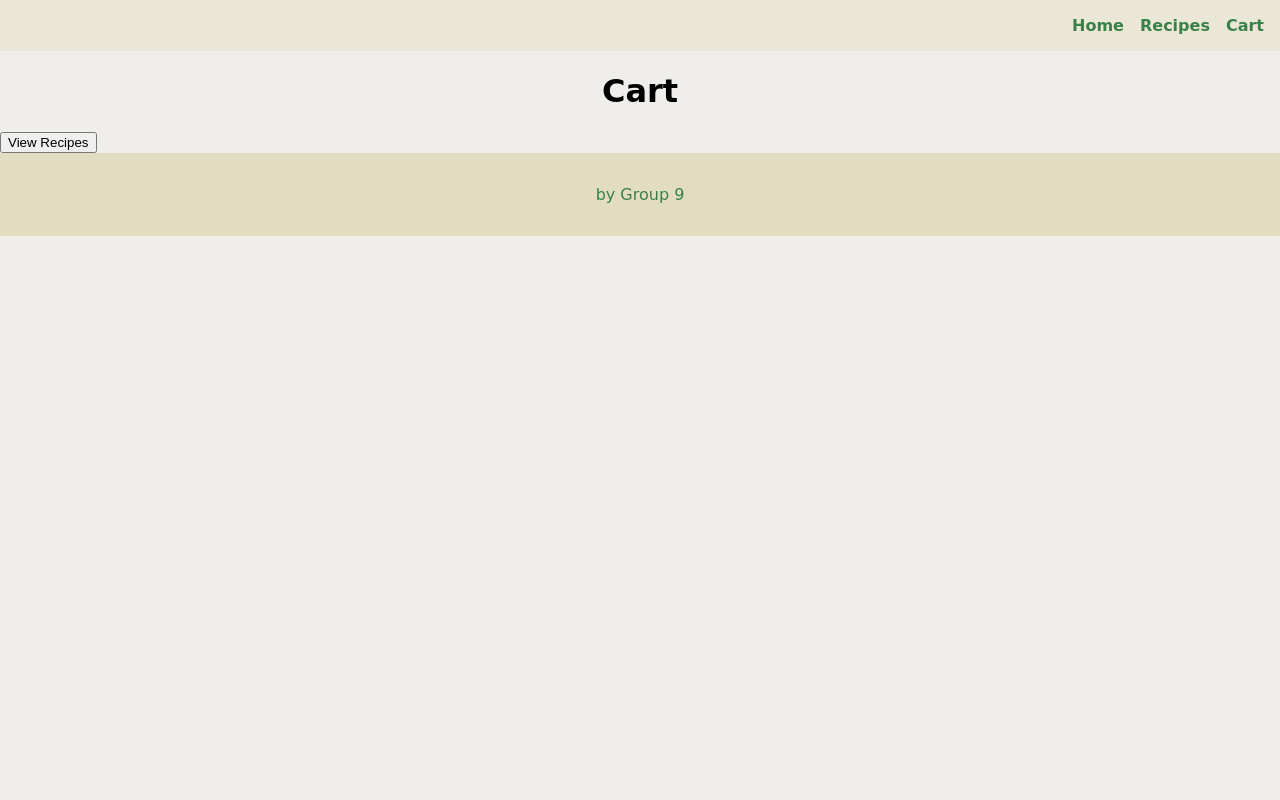
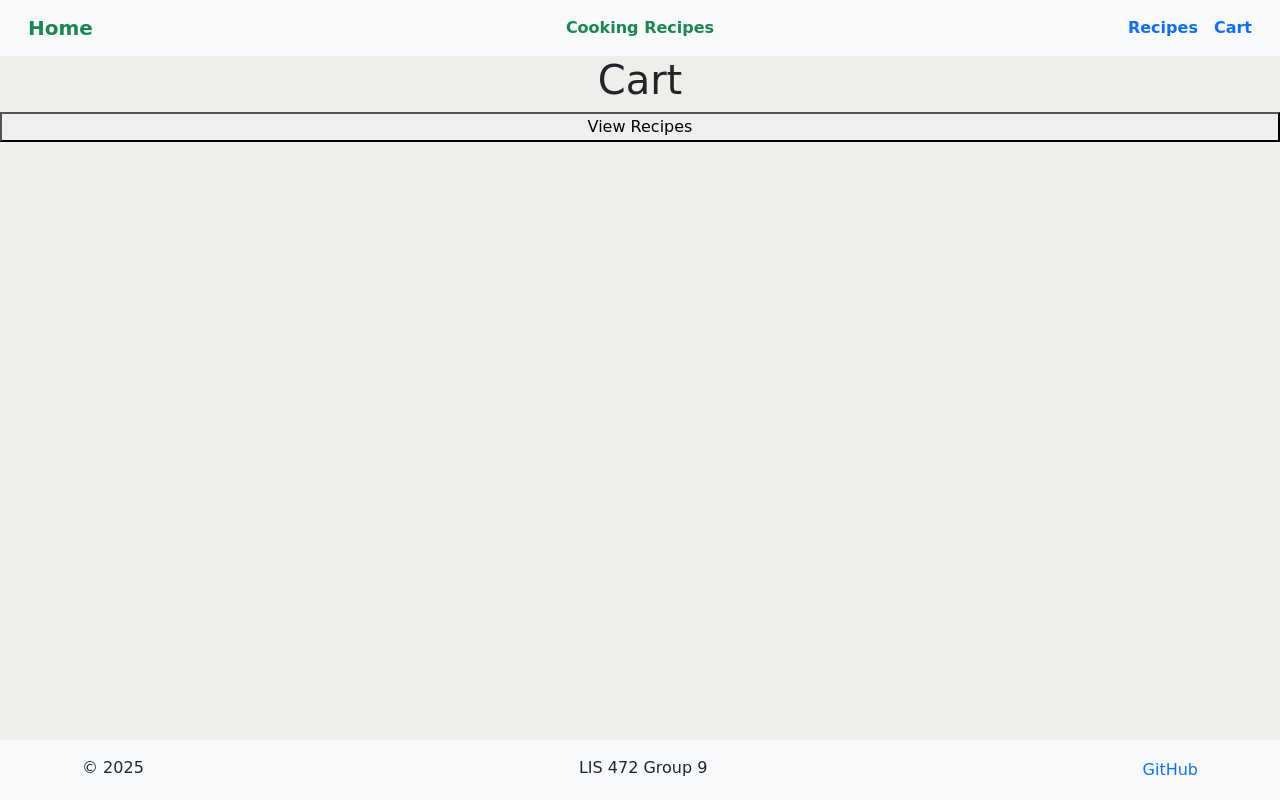
Before and after one commit to CS272-F25/p9, a plain HTML site: page cart.html in a window 1280 px wide. Drawn offline with nearby package versions, Linux system fonts and the light colour scheme.

Commit message:
Finished Editable Prototype Of Header & Footer

```diff
--- a/cart.html
+++ b/cart.html
@@ -3,26 +3,40 @@
 <head>
     <meta charset="UTF-8">
     <meta name="viewport" content="width=device-width, initial-scale=1.0">
-    <title>Cooking</title>
+    <title>Cooking | Cart</title>
+    <link href="https://cdn.jsdelivr.net/npm/bootstrap@5.3.8/dist/css/bootstrap.min.css" rel="stylesheet" integrity="sha384-sRIl4kxILFvY47J16cr9ZwB07vP4J8+LH7qKQnuqkuIAvNWLzeN8tE5YBujZqJLB" crossorigin="anonymous">
+    <script src="https://cdn.jsdelivr.net/npm/bootstrap@5.3.8/dist/js/bootstrap.bundle.min.js" integrity="sha384-FKyoEForCGlyvwx9Hj09JcYn3nv7wiPVlz7YYwJrWVcXK/BmnVDxM+D2scQbITxI" crossorigin="anonymous"></script>
     <link href="styles.css" rel="stylesheet"/>
     <script src="app.js"></script>
 </head>
 <body>
-    <div class="topnav">
-        <div class="topnav-right">
-            <ul>
-                <li><a href="index.html">Home</a></li>
-                <li><a href="recipe.html">Recipes</a></li>
-                <li><a href="cart.html">Cart</a></li>
-            </ul>
-        </div>
-    </div>
-    <h1> Cart </h1>
+    <header class="bg-light">
+        <nav class="navbar px-3 bg-transparent">
+            <section class="container-fluid d-flex align-items-center">
+
+                <a class="navbar-brand fw-bold text-success nav-section" href="index.html">Home</a>
+
+                <p class="navbar-text fw-bold m-0 text-success text-center nav-section me-3">Cooking Recipes</p>
+
+                <ul class="navbar-nav d-flex flex-row justify-content-end gap-3 nav-section">
+                    <li class="nav-item"><a class="nav-link fw-bold text-primary" href="recipe.html">Recipes</a></li>
+                    <li class="nav-item"><a class="nav-link fw-bold text-primary" href="cart.html">Cart</a></li>
+                </ul>
+            </section>
+        </nav>
+    </header>    <h1> Cart </h1>
     <button onclick="location.href='recipe.html'">View Recipes</button>
 
+    <main>
 
-    <footer>
-        <p>by Group 9</p>
+    </main>
+
+    <footer class="bg-light text-center py-3">
+        <section class="container d-flex justify-content-between align-items-center">
+            <p class="mb-1">&copy; 2025</p>
+            <p class="mb-1">LIS 472 Group 9</p>
+            <a href="https://github.com/CS272-F25/p9" class="text-decoration-none">GitHub</a>
+        </section>
     </footer>
 
 
--- a/styles.css
+++ b/styles.css
@@ -1,28 +1,38 @@
-.topnav {
-    justify-content: right;
-    display: flex;
-    background-color: #ebe7d7;
-    padding: 1rem;
-    width: 100%;
-    color: #3a8149;
-    box-sizing: border-box;
+html, body {
+    height: 100%;
+    margin: 0;
 }
 
-.topnav a {
-    margin-left: 1rem;
-    text-decoration: none;
-    color: #3a8149;
-    font-weight: bold;
+body {
+    display: flex;
+    flex-direction: column;
+    min-height: 100vh;
+
+    font-family: Apple Chancery, cursive;
+    background-color: #efeeea;
+    padding: 0;
 }
-.topnav a:hover {
-    color: #489e5b;
+
+.navbar-brand {
+    display: flex;
+    align-items: center;
+    padding-left: 0;
+    padding-right: 0;
+    width: 30px;
 }
-.topnav ul {
-    list-style-type: none;
-    margin: 0;
-    padding: 0;
-    display: flex;
+
+.nav-section {
+    flex: 1 0 0;
 }
+
+main {
+    flex: 1;
+}
+
+h1 {
+    text-align: center;
+}
+
 
 .homebutton {
     display: block;
@@ -40,26 +50,3 @@
     max-height: 500px;
     object-fit: cover;
 }
-
-
-
-body {
-    font-family: Apple Chancery, cursive;
-    margin: 0;
-    padding: 0;
-    background-color: #efeeea;
-}
-
-footer {
-    text-align: center;
-    padding: 1rem;
-    background-color: #e2dcc1;
-    color: #3a8149;
-    width: 100%;
-    bottom: 0;
-    box-sizing: border-box;
-}
-
-h1 {
-    text-align: center;
-}
```
Also changed, not shown: index.html (+26 -14 lines), recipe.html (+28 -14 lines), images/cheflogo.jpg (added).
